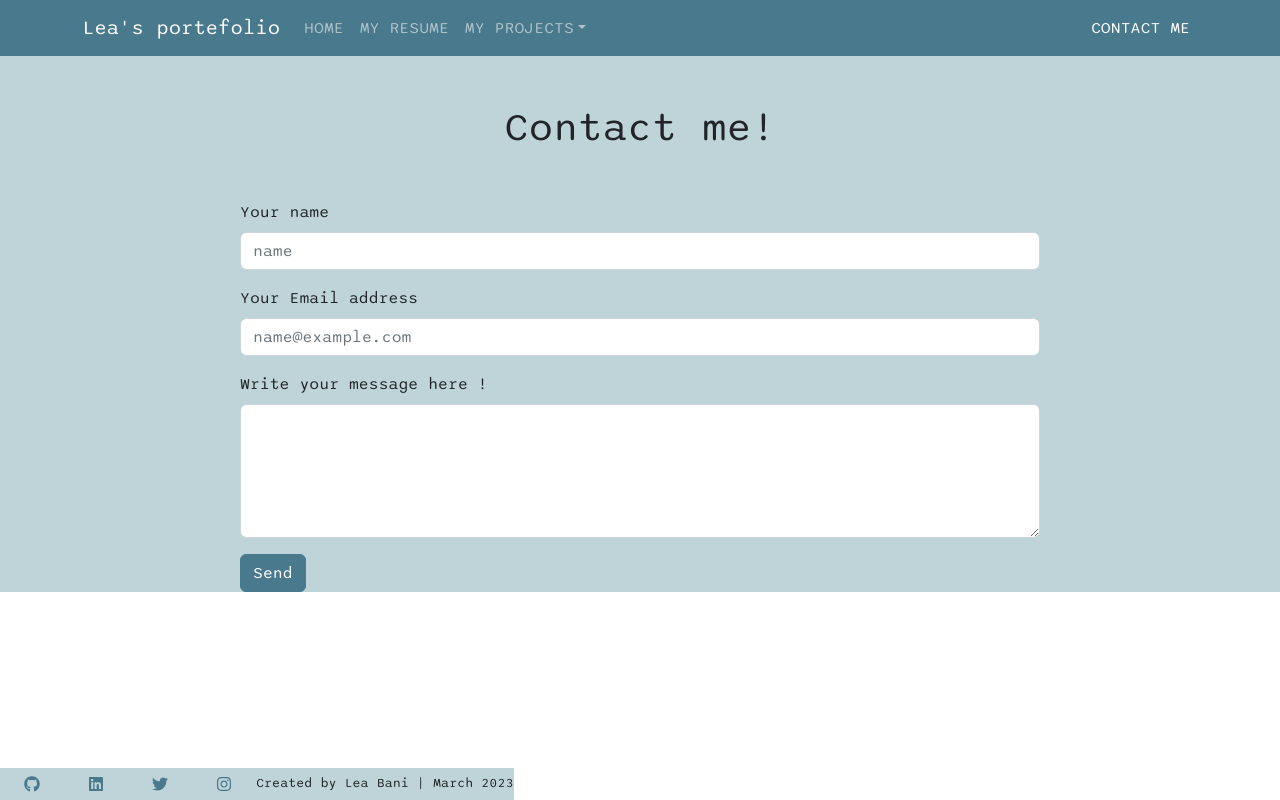
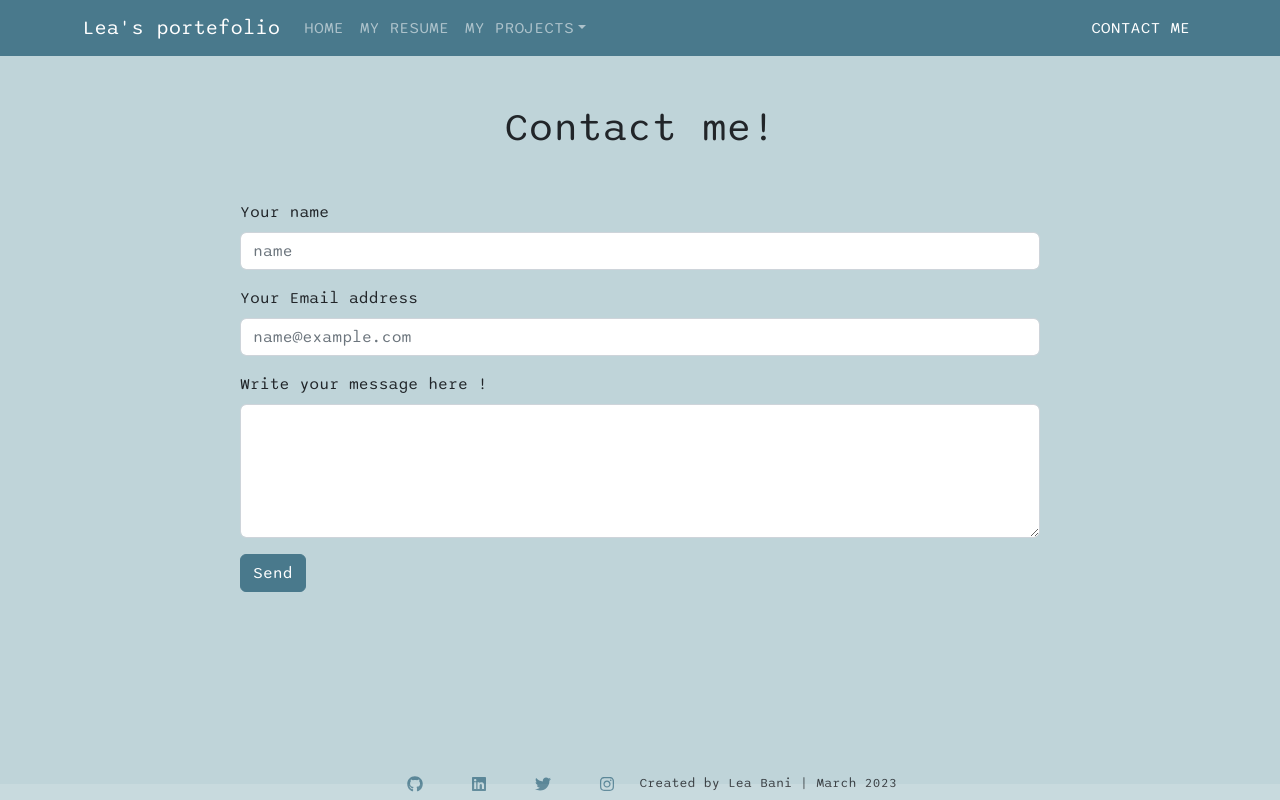
Before and after one commit to LeaBani/my-portefolio, a React (Create React App) app: page /contact in a window 1280 px wide. Built offline with nearby package versions, Linux system fonts and the light colour scheme.

Commit message:
Footer: change css

```diff
--- a/src/components/Contact/style.scss
+++ b/src/components/Contact/style.scss
@@ -2,6 +2,7 @@
     display: flex;
     flex-direction: column;
     align-items: center;
+    height: 91vh;
 
     &-title{
         margin: 3rem;
@@ -9,6 +10,7 @@
 
     &-form{
        width: 50rem;
+       // margin-bottom: 40vh;
     }
     @media screen and (max-width: 800px) {
         &-form{
--- a/src/components/Footer/index.jsx
+++ b/src/components/Footer/index.jsx
@@ -16,10 +16,10 @@ function Footer() {
     <div className="Footer">
 
         <div className='Footer-icon'>
-            <Link to='https://github.com/LeaBani'><FaGithub className='Resume-icon-item' src={github} roundedCircle="true"/></Link>
-            <Link to='https://www.linkedin.com/in/lea-bani/'><FaLinkedin className='Resume-icon-item' src={linkedin} roundedCircle="true"/></Link>
-            <Link to='https://twitter.com/leabani7'><FaTwitter className='Resume-icon-item' src={twitter} roundedCircle="true"/></Link>
-            <Link to='https://www.instagram.com/lea_laila91940/'><FaInstagram className='Resume-icon-item' src={insta} roundedCircle="true"/></Link>
+            <Link to='https://github.com/LeaBani'><FaGithub className='Resume-icon-item' src={github}/></Link>
+            <Link to='https://www.linkedin.com/in/lea-bani/'><FaLinkedin className='Resume-icon-item' src={linkedin}/></Link>
+            <Link to='https://twitter.com/leabani7'><FaTwitter className='Resume-icon-item' src={twitter}/></Link>
+            <Link to='https://www.instagram.com/lea_laila91940/'><FaInstagram className='Resume-icon-item' src={insta}/></Link>
         </div>
 
         <div className='Footer-text'>Created by Lea Bani | March 2023</div>
--- a/src/components/Footer/style.scss
+++ b/src/components/Footer/style.scss
@@ -7,6 +7,9 @@
     align-items: center;
     position: fixed;
     bottom: 0;
+    left: 0;
+    right: 0;
+    opacity: 85%;
 
     &-icon{
         display: inline-flex;
@@ -15,4 +18,5 @@
     &-text{
         font-size: small;
     }
+
 }
--- a/src/components/Projects/style.scss
+++ b/src/components/Projects/style.scss
@@ -8,7 +8,7 @@
     }
 
     &-list{
-        margin-bottom: 4rem;
+        margin: 4rem 20rem 4rem 20rem;
         display: flex;
         flex-wrap: wrap;
         justify-content: space-evenly;
--- a/src/components/Resume/style.scss
+++ b/src/components/Resume/style.scss
@@ -29,6 +29,7 @@
         display: flex;
         flex-direction: column;
         margin: 2rem;
+        margin-bottom: 5rem;
         &-item{
             margin: 1rem;
         }
```
